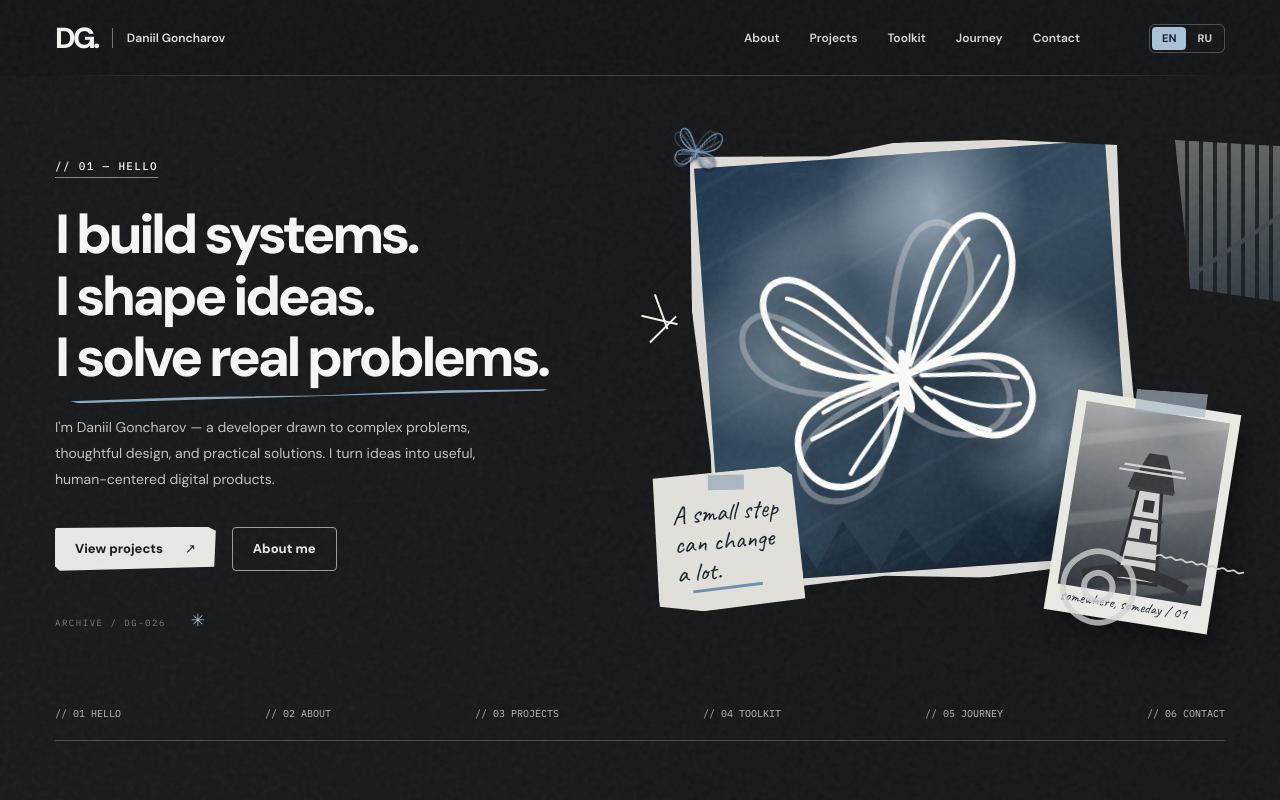
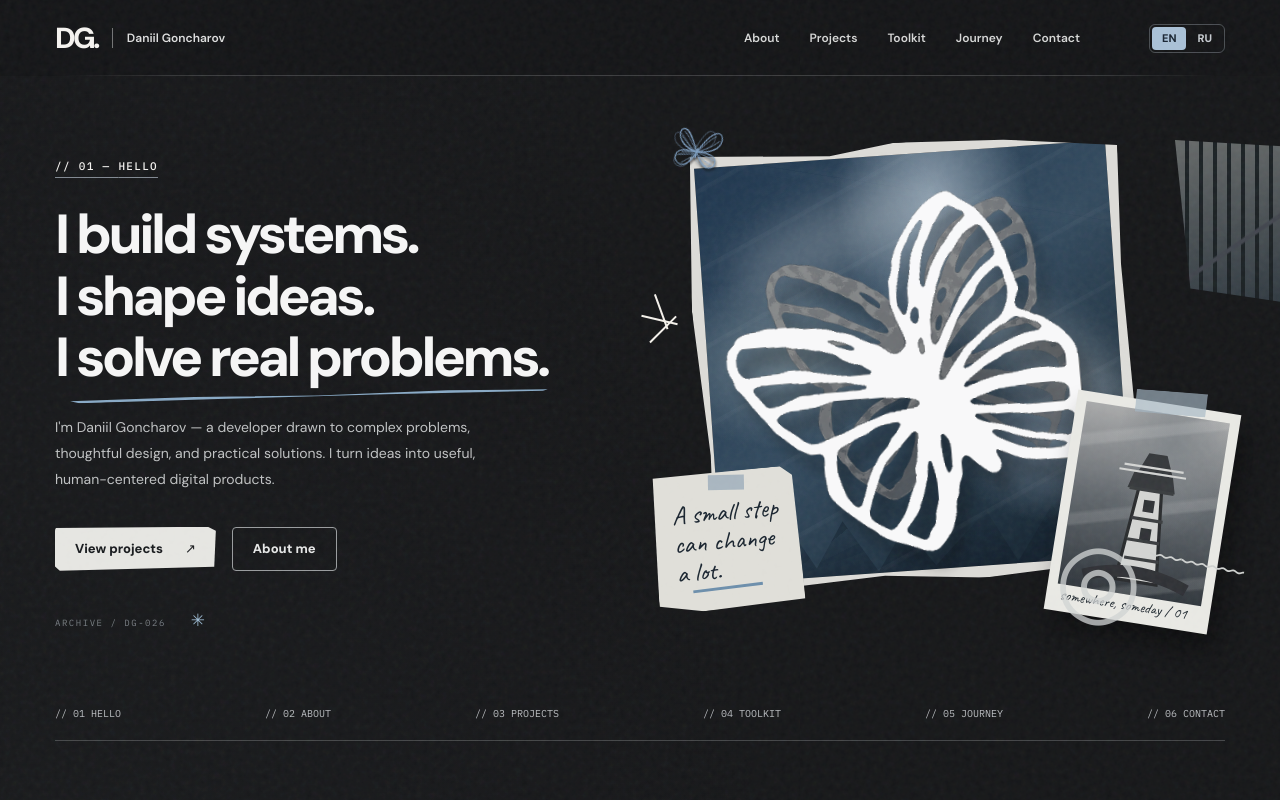
Before and after one commit to davins526/davins526.github.io, a plain HTML site: page index.html in a window 1280 px wide. Shown: the top 800 px of the page. Drawn offline with Linux system fonts and the light colour scheme.

Commit message:
feat: feature original user-supplied butterfly instead of portrait

```diff
--- a/index.html
+++ b/index.html
@@ -36,7 +36,7 @@
   <div class="hero-collage" aria-label="Butterfly, torn paper and travel photographs">
     <div class="sky-fragment"><span class="cloud cloud-one"></span><span class="cloud cloud-two"></span><span class="sky-forest"></span><span class="sky-paper-crease"></span></div>
     <div class="blue-butterfly" aria-hidden="true"><img src="./butterfly.svg" alt=""></div>
-    <img class="hero-butterfly" src="./butterfly.svg" alt="A white hand-drawn butterfly" fetchpriority="high">
+    <img class="hero-butterfly" src="./butterfly-original.png" alt="A white hand-drawn butterfly" fetchpriority="high">
     <div class="polaroid lighthouse-card" aria-hidden="true"><div class="lighthouse-photo"><div class="lighthouse-sky"></div><svg viewBox="0 0 120 160" aria-hidden="true"><path d="M45 140l9-92h20l9 92z" fill="#d2d3cf" stroke="#252b30" stroke-width="3"/><path d="M43 55h44l-4-15H47zM51 38l7-17h17l7 17z" fill="#303840"/><path d="M45 55h41M51 82h29M50 102h30M50 119h32" stroke="#353d42" stroke-width="3"/><path d="M60 64h10v11H60zM61 90h10v11H61z" fill="#28323b"/><path d="M33 39h62M37 34h55" stroke="#d2d3cf" stroke-width="2"/><path d="M15 141q45-19 96 0" stroke="#29313c" stroke-width="11" fill="none"/></svg></div><div class="polaroid-caption">somewhere, someday / 01</div></div>
     <div class="hand-note note-hero"><span class="note-pin"></span><span data-i18n-html="hero.note">A small step<br>can change<br>a lot.</span><i></i></div>
     <div class="hero-scrawl rays" aria-hidden="true"><i></i><i></i><i></i></div>
```
